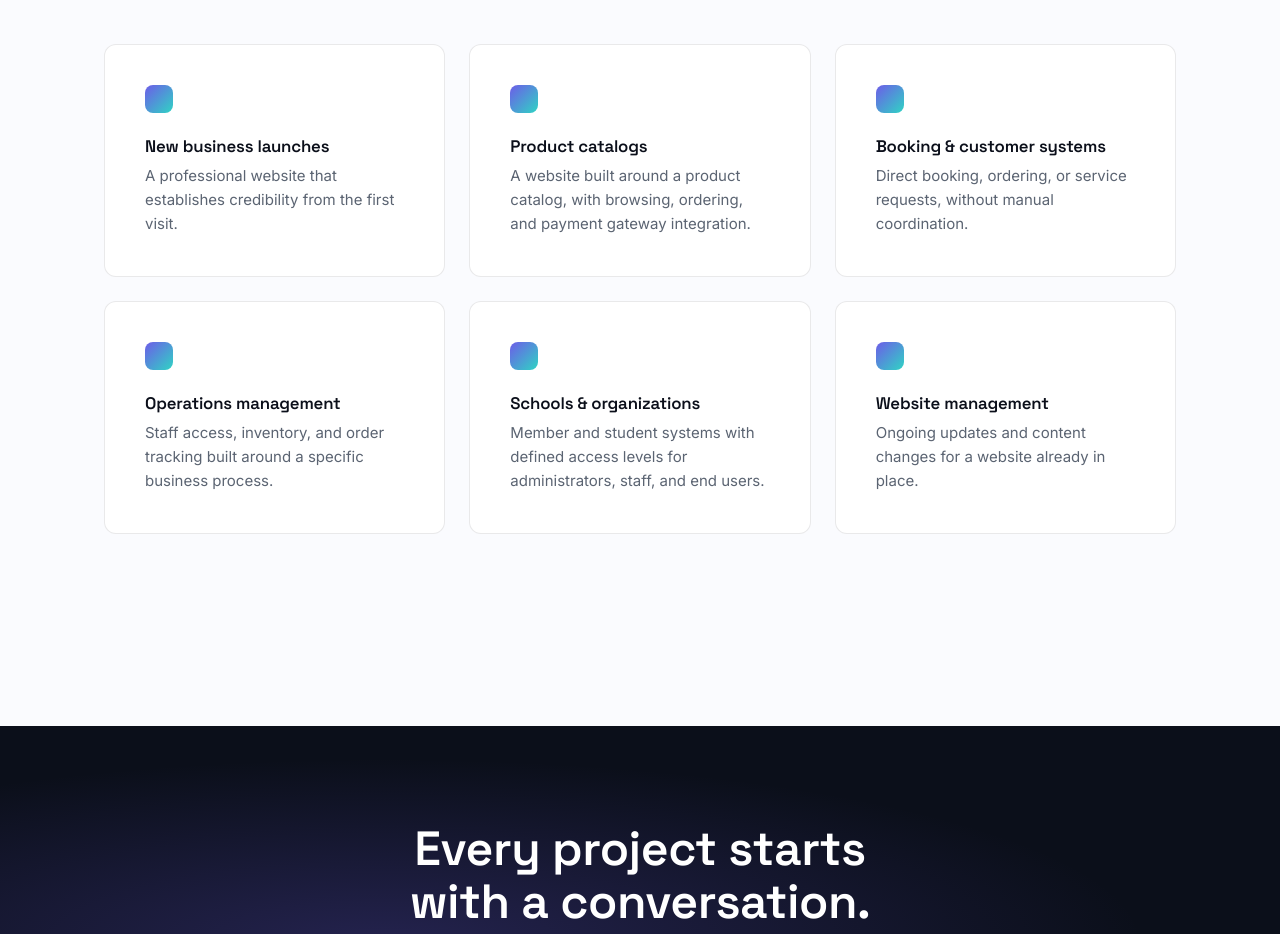
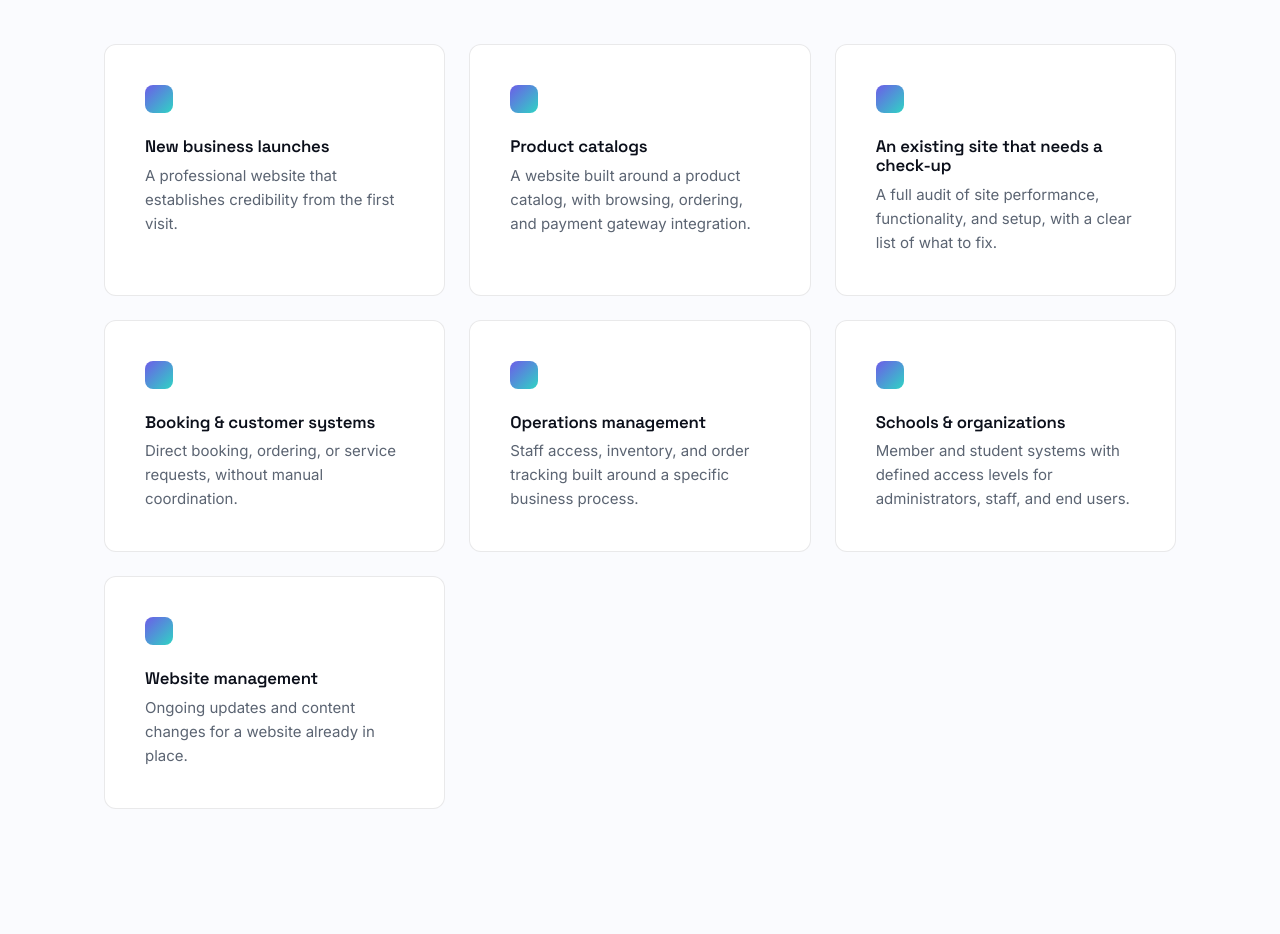
Before and after one commit to mystorebz/kismetcode, a React (Vite) app: page / in a window 1280 px wide. Shown: the part 1080-2014 px from the top of the page. Built offline with nearby package versions, Linux system fonts and the light colour scheme.

Commit message:
Add new project entry for site audit

```diff
--- a/src/pages/Home.jsx
+++ b/src/pages/Home.jsx
@@ -9,6 +9,10 @@ const PLATFORMS = [
   {
     title: 'Product catalogs',
     body: 'A website built around a product catalog, with browsing, ordering, and payment gateway integration.',
+  },
+  {
+    title: 'An existing site that needs a check-up',
+    body: 'A full audit of site performance, functionality, and setup, with a clear list of what to fix.',
   },
   {
     title: 'Booking & customer systems',
```
